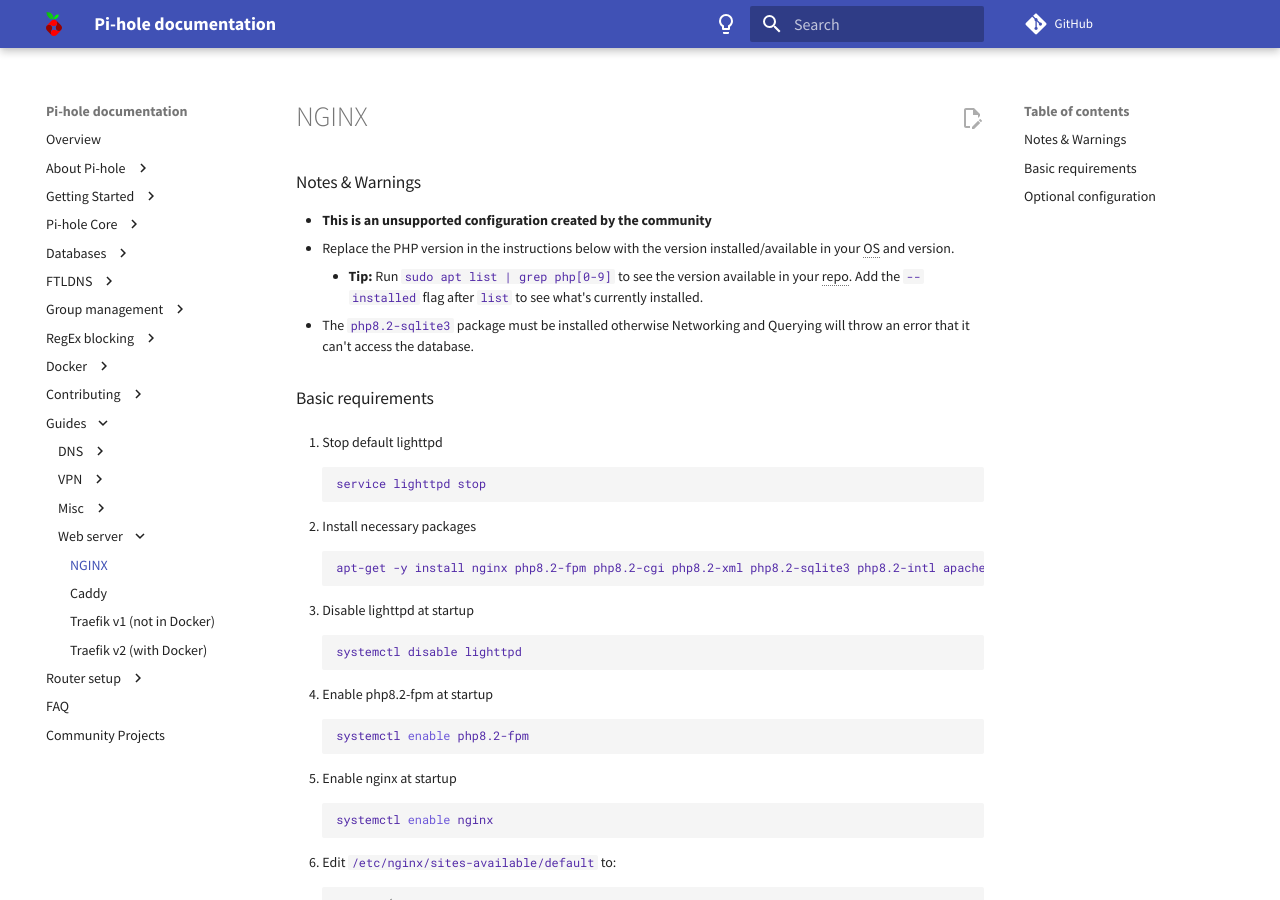
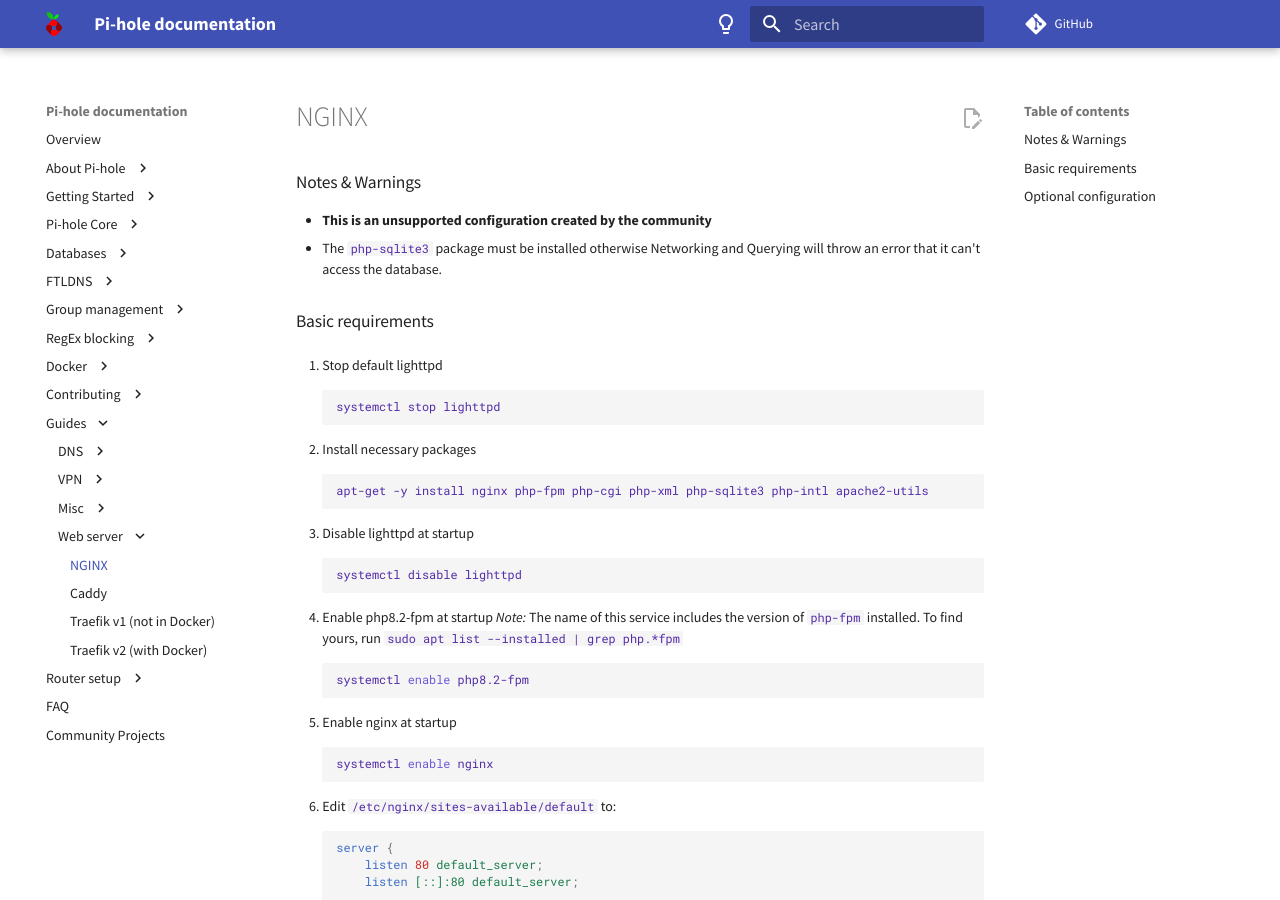
Before and after one commit to pi-hole/docs, an MkDocs documentation site: the page built from docs/guides/webserver/nginx.md, in a window 1280 px wide and 900 px high. Built offline with MkDocs 1.6.1 and Material for MkDocs 9.7.7, drawn with Linux system fonts in a browser that asks for light colours; comment, search, counter and statistics services are not loaded; some of the changed text lies outside the part shown.

Commit message:
Update nginx.md
- Remove PHP versioning from install instructions because it was actually unnecessary.
- Added version info to systemd service commands as well as instructions on how to find user's version installed
- Change refs to SysVInit to systemd syntax

Signed-off-by: William Trelawny <22324745+williamtrelawny@users.noreply.github.com>

````diff
--- a/docs/guides/webserver/nginx.md
+++ b/docs/guides/webserver/nginx.md
@@ -1,22 +1,20 @@
 ### Notes & Warnings
 
 - **This is an unsupported configuration created by the community**
-- Replace the PHP version in the instructions below with the version installed/available in your OS and version.
-    - **Tip:** Run `sudo apt list | grep php[0-9]` to see the version available in your repo. Add the `--installed` flag after `list` to see what's currently installed.
-- The `php8.2-sqlite3` package must be installed otherwise Networking and Querying will throw an error that it can't access the database.
+- The `php-sqlite3` package must be installed otherwise Networking and Querying will throw an error that it can't access the database.
 
 ### Basic requirements
 
 1. Stop default lighttpd
 
     ```bash
-    service lighttpd stop
+    systemctl stop lighttpd
     ```
 
 2. Install necessary packages
 
     ```bash
-    apt-get -y install nginx php8.2-fpm php8.2-cgi php8.2-xml php8.2-sqlite3 php8.2-intl apache2-utils
+    apt-get -y install nginx php-fpm php-cgi php-xml php-sqlite3 php-intl apache2-utils
     ```
 
 3. Disable lighttpd at startup
@@ -26,18 +24,19 @@
     ```
 
 4. Enable php8.2-fpm at startup
+    *Note:* The name of this service includes the version of `php-fpm` installed. To find yours, run `sudo apt list --installed | grep php.*fpm`
 
     ```bash
     systemctl enable php8.2-fpm
     ```
 
-5. Enable nginx at startup
+6. Enable nginx at startup
 
     ```bash
     systemctl enable nginx
     ```
 
-6. Edit `/etc/nginx/sites-available/default` to:
+7. Edit `/etc/nginx/sites-available/default` to:
 
     ```nginx
     server {
@@ -83,40 +82,40 @@
     }
     ```
 
-7. Create a username for authentication for the admin - we don't want other people in our network change our black and whitelist ;)
+8. Create a username for authentication for the admin - we don't want other people in our network change our black and whitelist ;)
 
     ```bash
     htpasswd -c /etc/nginx/.htpasswd exampleuser
     ```
 
-8. Change ownership of the html directory to nginx user
+9. Change ownership of the html directory to nginx user
 
     ```bash
     chown -R www-data:www-data /var/www/html
     ```
 
-9. Make sure the html directory is writable
+10. Make sure the html directory is writable
 
     ```bash
     chmod -R 755 /var/www/html
     ```
 
-10. Grant the admin panel access to the gravity database
+11. Grant the admin panel access to the gravity database
 
     ```bash
     usermod -aG pihole www-data
     ```
 
-11. Start php8.2-fpm daemon
+12. Start php8.2-fpm daemon
 
     ```bash
-    service php8.2-fpm start
+    systemctl restart php8.2-fpm
     ```
 
-12. Start nginx web server
+13. Start nginx web server
 
     ```bash
-    service nginx start
+    systemct restart nginx
     ```
 
 ### Optional configuration
````
